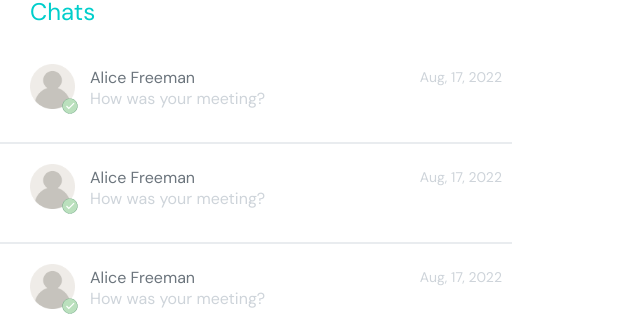
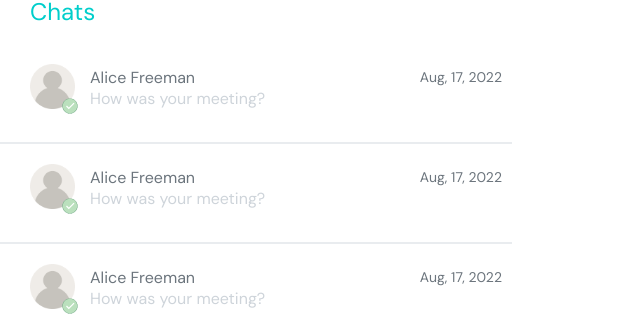
Before and after one commit to haranycheva/chat-app, a React (Vite) app: page /chat-app/mychats in a window 1280 px wide. Shown: the part 186-520 px from the top of the page, without its empty margins (0-640 px from the left). Built offline with nearby package versions, Linux system fonts and the light colour scheme.

Commit message:
Update ChatInformation.css

```diff
--- a/src/components/ChatInformation/ChatInformation.css
+++ b/src/components/ChatInformation/ChatInformation.css
@@ -24,4 +24,5 @@
 
 .chat-inf__date{
     font-size: 14px;
+    color: var(--primary-text-color);
 }
```
